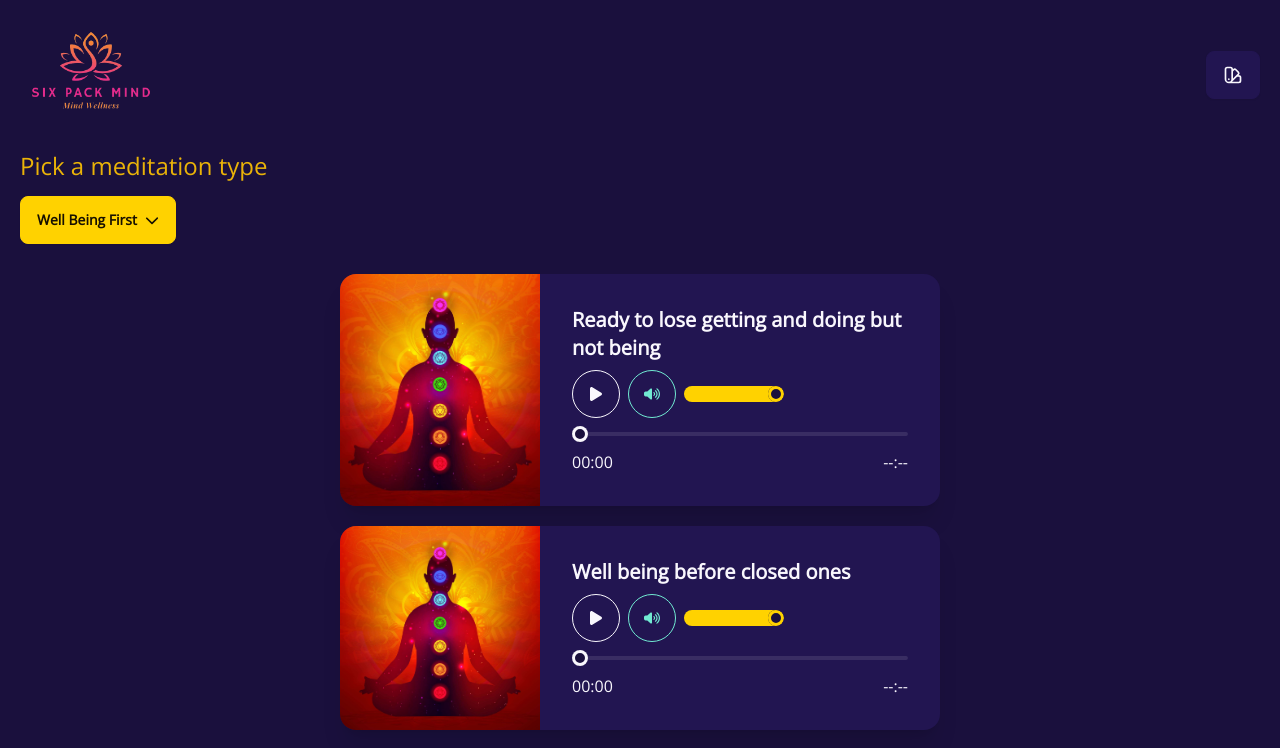
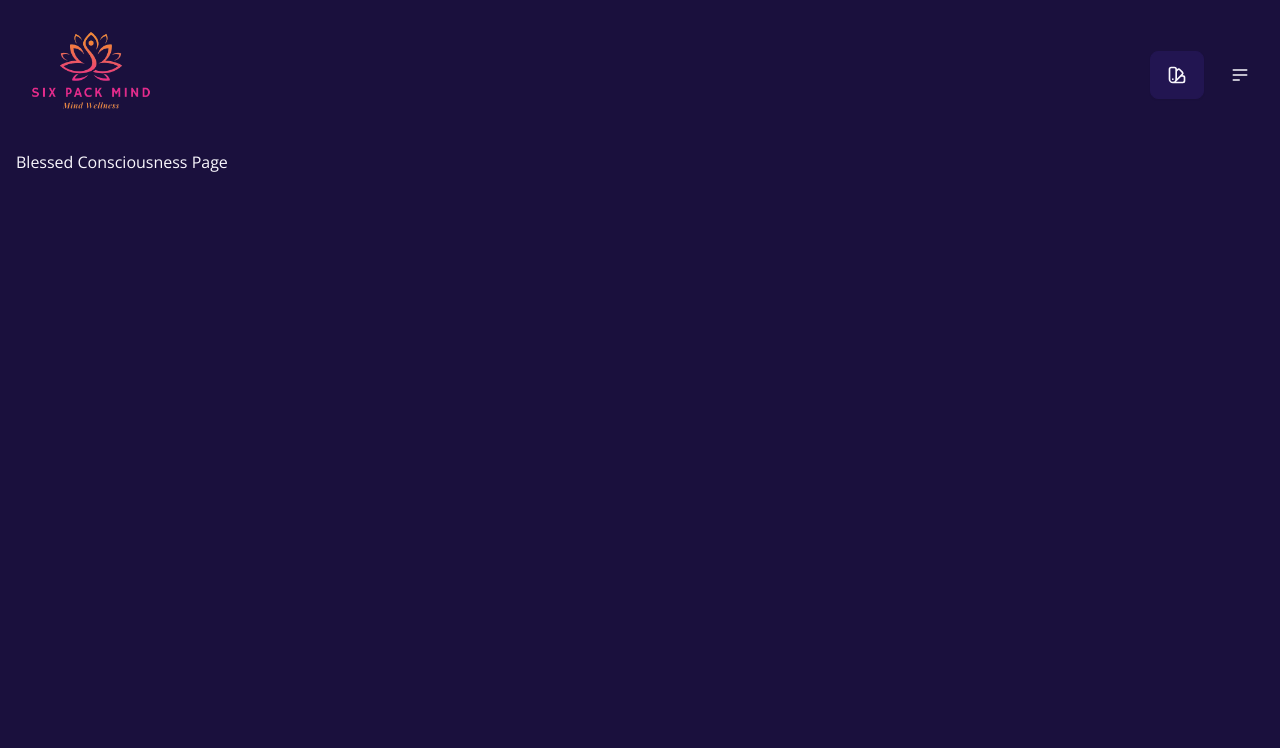
Before and after one commit to Vignesh-Mariappan/six-pack-mind, a React (Vite) app: page /six-pack-mind/blessed-consciousness in a window 1280 px wide. Shown: the top 748 px of the page. Built offline with nearby package versions, Linux system fonts and the light colour scheme.

Commit message:
Routing added, login, activities & error pages added, layout & menu navigation added,

```diff
--- a/package.json
+++ b/package.json
@@ -14,9 +14,11 @@
   },
   "dependencies": {
     "animate.css": "^4.1.1",
+    "firebase": "^10.12.2",
     "react": "^18.2.0",
     "react-dom": "^18.2.0",
-    "react-icons": "^5.2.1"
+    "react-icons": "^5.2.1",
+    "react-router-dom": "^6.23.1"
   },
   "devDependencies": {
     "@types/react": "^18.2.66",
--- a/src/App.jsx
+++ b/src/App.jsx
@@ -2,6 +2,11 @@ import { useEffect, useRef, useState } from 'react'
 import './App.css'
 import HomePage from './pages/HomePage'
 import LoadingPage from './pages/LoadingPage';
+import { BrowserRouter, Route, Routes } from 'react-router-dom'
+import ProtectedRoutes from './utils/ProtectedRoutes';
+import LoginPage from './pages/LoginPage';
+import ErrorPage from './pages/ErrorPage';
+import BlessedConsciousnessPage from './pages/BlessedConsciousnessPage';
 
 function App() {
   const [ isLoading, setIsLoading ] = useState(true);
@@ -31,7 +36,16 @@ function App() {
   }
 
   return (
-    <HomePage />
+    <BrowserRouter>
+        <Routes>
+          <Route element={<ProtectedRoutes />}>
+            <Route path="/six-pack-mind/" element={<HomePage />} />
+            <Route path='/six-pack-mind/blessed-consciousness/' element={<BlessedConsciousnessPage />} />
+          </Route>
+          <Route path="/login" element={<LoginPage />} />
+          <Route path='*' element={<ErrorPage />} />
+        </Routes>
+      </BrowserRouter>
   )
 }
 
--- /dev/null
+++ b/src/components/MenuDropdown.jsx
@@ -0,0 +1,70 @@
+import { useRef } from "react";
+import { FaHandHoldingHeart } from "react-icons/fa";
+import { GiMeditation } from "react-icons/gi";
+import { Link, useLocation } from "react-router-dom";
+
+const MenuDropdown = () => {
+    const menuDropdownRef = useRef(null);
+    const overlayRef = useRef(null);
+    const location = useLocation();
+    const { pathname} = location;
+
+    const isMeditation = pathname === '/six-pack-mind/';
+    const isBlessedConsciousness = pathname.includes('/blessed-consciousness/');
+
+    const menuOpened = () => {
+        if(overlayRef && overlayRef.current) {
+            overlayRef.current.style.zIndex = '998';
+        }
+    }
+
+    const closeMenu = (event) => {
+        if(event.target.textContent === 'Meditation' && isMeditation ||
+        event.target.textContent === 'Blessed Consciousness' && isBlessedConsciousness) {
+            return;
+        }
+
+        overlayClick();
+    }
+
+    const overlayClick = () => {
+        if(menuDropdownRef && menuDropdownRef.current) {
+         menuDropdownRef.current.removeAttribute('open')
+        }
+
+        if(overlayRef && overlayRef.current) {
+            overlayRef.current.style.zIndex = '-1'
+        }
+    }
+
+  return (
+    <>
+        <details className="dropdown dropdown-bottom dropdown-end z-[999]" ref={menuDropdownRef}>
+          <summary className="btn btn-ghost btn-circle" onClick={menuOpened}>
+            <svg xmlns="http://www.w3.org/2000/svg" className="h-5 w-5" fill="none" viewBox="0 0 24 24" stroke="currentColor"><path strokeLinecap="round" strokeLinejoin="round" strokeWidth="2" d="M4 6h16M4 12h16M4 18h7" /></svg>
+          </summary>
+          <ul className="menu menu-sm dropdown-content mt-3 z-[1] p-2 shadow bg-base-300 rounded-box w-64" onClick={closeMenu}>
+            <Link to='/six-pack-mind/'>
+              <li className="mb-2">
+                <button className={`p-2 ${isMeditation && 'bg-base-200'}`}>
+                  <GiMeditation className={isMeditation && 'text-secondary' } />
+                  <span className={ isMeditation && 'font-semibold text-secondary' }>Meditation</span>
+                </button>
+              </li>
+            </Link>
+            <Link to='/six-pack-mind/blessed-consciousness/'>
+              <li className="mb-2">
+                <button className={`p-2 ${isBlessedConsciousness && 'bg-base-200'}`}>
+                  <FaHandHoldingHeart className={isBlessedConsciousness && 'text-secondary' } />
+                  <span className={ isBlessedConsciousness && 'font-semibold text-secondary' }>Blessed Consciousness</span>
+                </button>
+              </li>
+            </Link>
+          </ul>
+        </details>
+        <div className={`fixed top-0 left-0 bottom-0 right-0`} ref={overlayRef} onClick={overlayClick}></div>
+    </>
+  )
+}
+
+export default MenuDropdown
--- /dev/null
+++ b/src/pages/BlessedConsciousnessPage.jsx
@@ -0,0 +1,8 @@
+
+const BlessedConsciousnessPage = () => {
+  return (
+    <div>Blessed Consciousness Page</div>
+  )
+}
+
+export default BlessedConsciousnessPage
--- /dev/null
+++ b/src/pages/ErrorPage.jsx
@@ -0,0 +1,8 @@
+
+const ErrorPage = () => {
+  return (
+    <div>404! Not Found!!!</div>
+  )
+}
+
+export default ErrorPage
--- a/src/pages/HomePage.jsx
+++ b/src/pages/HomePage.jsx
@@ -1,23 +1,12 @@
-import SixPackMindLogo from "../assets/logo/six-pack-mind-transparent.png";
 import PickYourMeditation from '../components/PickYourMeditation';
-import ThemeSwitcherDropdown from '../components/ThemeSwitcherDropdown';
 
 import 'animate.css';
 
 const HomePage = () => {
 
   return (
-    <div className='w-full h-full max-w-[1440px] mx-auto px-4 font-open-sans'>
-      <div className="flex items-center justify-between gap-2">
-
-        <div className="bg-no-repeat bg-contain bg-center w-[150px] h-[150px] animate__animated animate__backInDown" style={{ backgroundImage: `url(${SixPackMindLogo})` }}></div>
-
-        <ThemeSwitcherDropdown />
-      </div>
-
-      <PickYourMeditation />
-    </div>
+    <PickYourMeditation />
   )
 }
 
-export default HomePage
+export default HomePage;
--- /dev/null
+++ b/src/pages/LoginPage.jsx
@@ -0,0 +1,8 @@
+
+const LoginPage = () => {
+  return (
+    <div>LoginPage</div>
+  )
+}
+
+export default LoginPage
--- /dev/null
+++ b/src/utils/Layout.jsx
@@ -0,0 +1,27 @@
+import { Outlet } from "react-router-dom";
+import SixPackMindLogo from "../assets/logo/six-pack-mind-transparent.png";
+import ThemeSwitcherDropdown from '../components/ThemeSwitcherDropdown';
+
+
+import 'animate.css';
+import MenuDropdown from "../components/MenuDropdown";
+
+const Layout = () => {
+
+  return (
+    <div className='w-full h-full max-w-[1440px] mx-auto px-4 font-open-sans'>
+      <div className="flex items-center gap-2">
+
+        <div className="mr-auto bg-no-repeat bg-contain bg-center w-[150px] h-[150px] animate__animated animate__backInDown" style={{ backgroundImage: `url(${SixPackMindLogo})` }}></div>
+
+        <ThemeSwitcherDropdown />
+
+        <MenuDropdown />
+      </div>
+
+      <Outlet />
+    </div>
+  )
+}
+
+export default Layout;
--- /dev/null
+++ b/src/utils/ProtectedRoutes.jsx
@@ -0,0 +1,17 @@
+import { Navigate } from "react-router-dom";
+import Layout from "./Layout";
+
+const ProtectedRoutes = () => {
+
+  let isUserAuthenticated = true;
+
+  return (
+    !isUserAuthenticated ? (
+        <Navigate to='/login' />
+    ) : (
+        <Layout />
+    )
+  )
+}
+
+export default ProtectedRoutes
```
